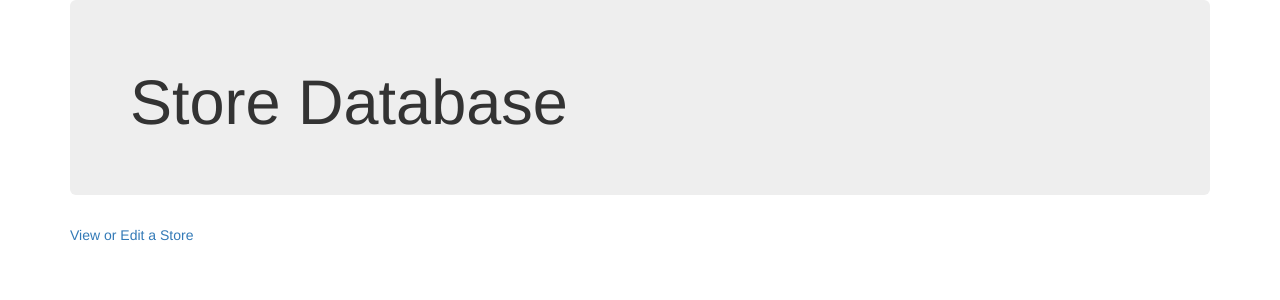
After one commit to GStewartN/omgshoes, a PHP site: template views/index.html.twig in a window 1280 px wide. The commit adds this page. Shown: the top 300 px of the page. Run offline with PHP 8.4, Linux system fonts and the light colour scheme; the template is opened without the code that fills it, so the values that code supplies are empty; some libraries are stand-ins or nearby versions.

Commit message:
add route for home page, add template for home page

```diff
--- a/src/Store.php
+++ b/src/Store.php
@@ -95,5 +95,6 @@
                 return false;
             }
         }
+
     }
 ?>
--- /dev/null
+++ b/views/index.html.twig
@@ -0,0 +1,18 @@
+<!DOCTYPE html>
+<html>
+  <head>
+    <link href='https://maxcdn.bootstrapcdn.com/bootstrap/3.3.7/css/bootstrap.min.css' rel='stylesheet' type='text/css'>
+    <title>Shoe Store DB</title>
+  </head>
+  <body>
+    <div class="container">
+
+      <div class="jumbotron">
+        <h1>Store Database</h1>
+      </div>
+
+      <a href="/stores">View or Edit a Store</a>
+
+    </div>
+  </body>
+</html>
```
Also changed, not shown: app/app.php (added, +24 -0 lines), tests/StoreTest.php (+1 -0 lines).
